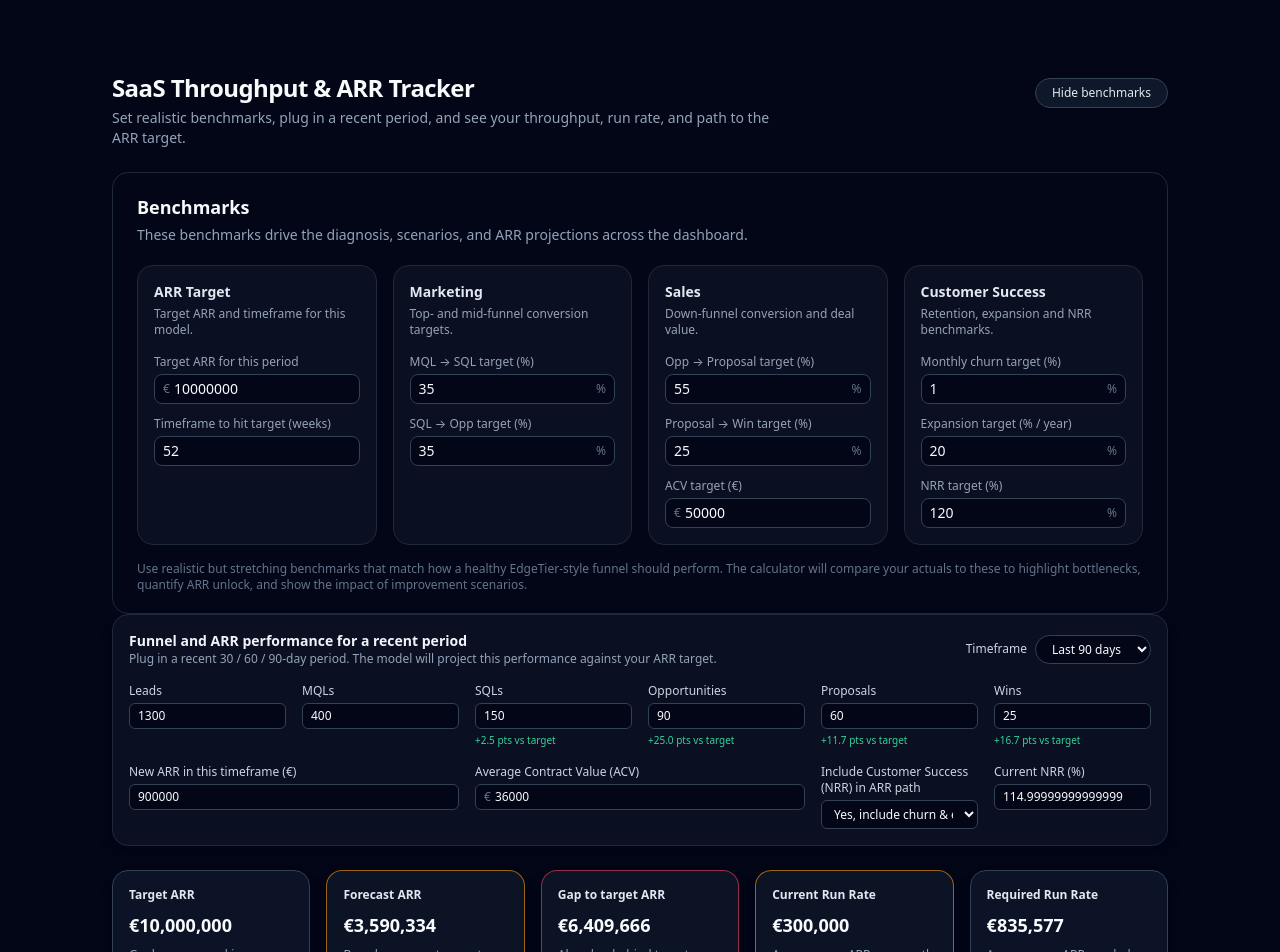
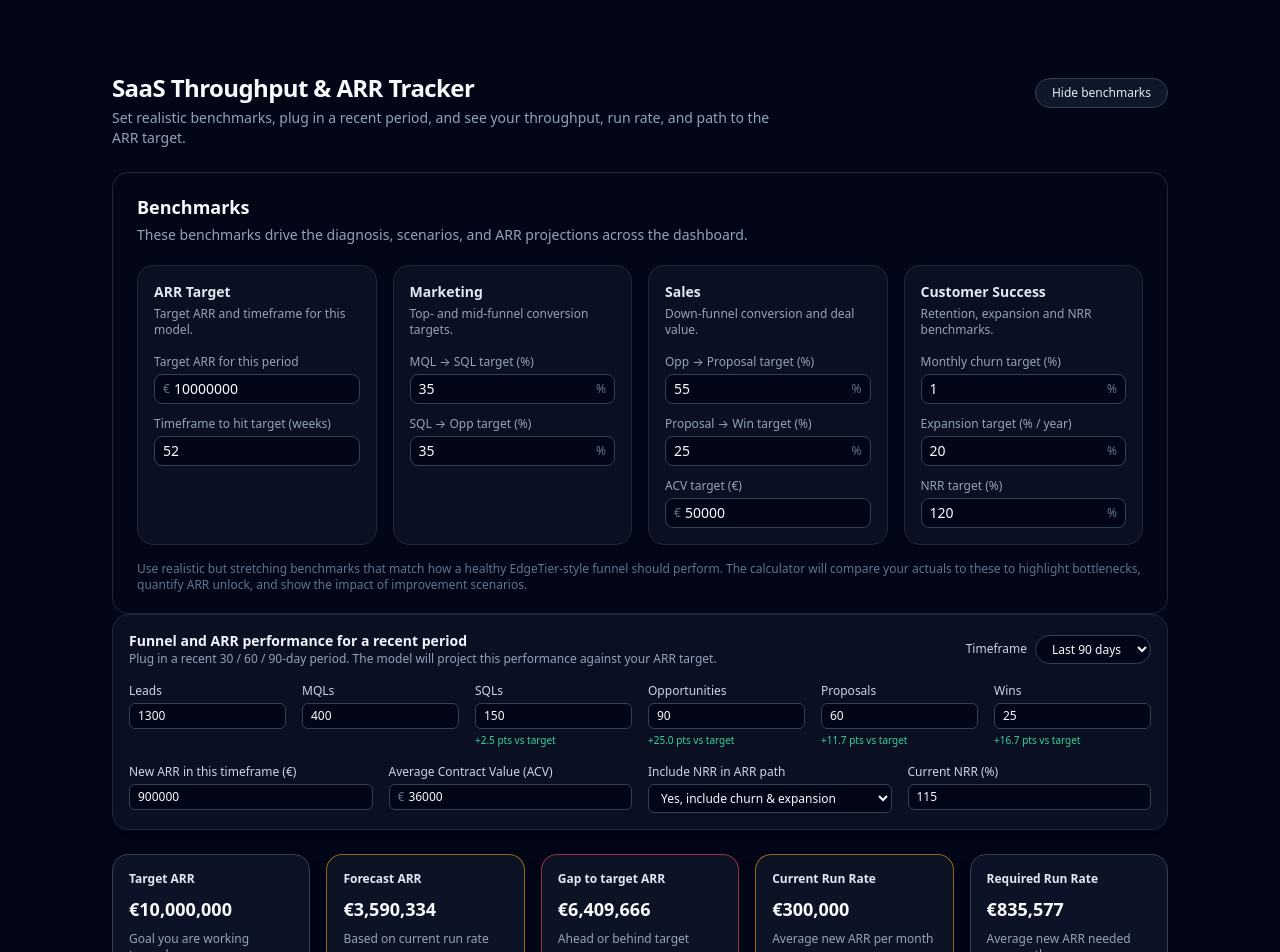
Before and after one commit to powerstephen/saas-throughput-tracker, a Next.js app: page / in a window 1280 px wide. Shown: the top 952 px of the page. Built offline with nearby package versions, Linux system fonts and the light colour scheme.

Commit message:
Update MainDashboard.tsx

```diff
--- a/components/MainDashboard.tsx
+++ b/components/MainDashboard.tsx
@@ -343,8 +343,10 @@ const MainDashboard: React.FC<MainDashboardProps> = ({ benchmarks }) => {
           </div>
         </div>
 
-        <div className="grid gap-4 md:grid-cols-6">
-          <div className="md:col-span-1">
+        {/* switched to 12-column grid so we can do 6x2 + 4x3 */}
+        <div className="grid gap-4 md:grid-cols-12">
+          {/* top row: 6 inputs, each col-span-2 */}
+          <div className="md:col-span-2">
             <label className="block text-xs text-slate-300">
               Leads
             </label>
@@ -358,7 +360,7 @@ const MainDashboard: React.FC<MainDashboardProps> = ({ benchmarks }) => {
             />
           </div>
 
-          <div className="md:col-span-1">
+          <div className="md:col-span-2">
             <label className="block text-xs text-slate-300">
               MQLs
             </label>
@@ -372,7 +374,7 @@ const MainDashboard: React.FC<MainDashboardProps> = ({ benchmarks }) => {
             />
           </div>
 
-          <div className="md:col-span-1">
+          <div className="md:col-span-2">
             <label className="block text-xs text-slate-300">
               SQLs
             </label>
@@ -391,7 +393,7 @@ const MainDashboard: React.FC<MainDashboardProps> = ({ benchmarks }) => {
             )}
           </div>
 
-          <div className="md:col-span-1">
+          <div className="md:col-span-2">
             <label className="block text-xs text-slate-300">
               Opportunities
             </label>
@@ -410,7 +412,7 @@ const MainDashboard: React.FC<MainDashboardProps> = ({ benchmarks }) => {
             )}
           </div>
 
-          <div className="md:col-span-1">
+          <div className="md:col-span-2">
             <label className="block text-xs text-slate-300">
               Proposals
             </label>
@@ -429,7 +431,7 @@ const MainDashboard: React.FC<MainDashboardProps> = ({ benchmarks }) => {
             )}
           </div>
 
-          <div className="md:col-span-1">
+          <div className="md:col-span-2">
             <label className="block text-xs text-slate-300">
               Wins
             </label>
@@ -448,8 +450,8 @@ const MainDashboard: React.FC<MainDashboardProps> = ({ benchmarks }) => {
             )}
           </div>
 
-          {/* Bottom row: New ARR, ACV, CS toggle, NRR */}
-          <div className="md:col-span-2">
+          {/* bottom row: 4 equal boxes, each col-span-3 */}
+          <div className="md:col-span-3">
             <label className="block text-xs text-slate-300">
               New ARR in this timeframe (€)
             </label>
@@ -463,7 +465,7 @@ const MainDashboard: React.FC<MainDashboardProps> = ({ benchmarks }) => {
             />
           </div>
 
-          <div className="md:col-span-2">
+          <div className="md:col-span-3">
             <label className="block text-xs text-slate-300">
               Average Contract Value (ACV)
             </label>
@@ -478,9 +480,9 @@ const MainDashboard: React.FC<MainDashboardProps> = ({ benchmarks }) => {
             </div>
           </div>
 
-          <div className="md:col-span-1">
+          <div className="md:col-span-3">
             <label className="block text-xs text-slate-300">
-              Include Customer Success (NRR) in ARR path
+              Include NRR in ARR path
             </label>
             <select
               className="mt-1 w-full rounded-md border border-slate-700 bg-slate-950 px-2 py-1 text-xs"
@@ -501,14 +503,14 @@ const MainDashboard: React.FC<MainDashboardProps> = ({ benchmarks }) => {
             </select>
           </div>
 
-          <div className="md:col-span-1">
+          <div className="md:col-span-3">
             <label className="block text-xs text-slate-300">
               Current NRR (%)
             </label>
             <input
               type="number"
               className="mt-1 w-full rounded-md border border-slate-700 bg-slate-950 px-2 py-1 text-xs"
-              value={actuals.nrr * 100}
+              value={Number((actuals.nrr * 100).toFixed(0))}
               onChange={(e) =>
                 setActuals((prev) => ({
                   ...prev,
```
